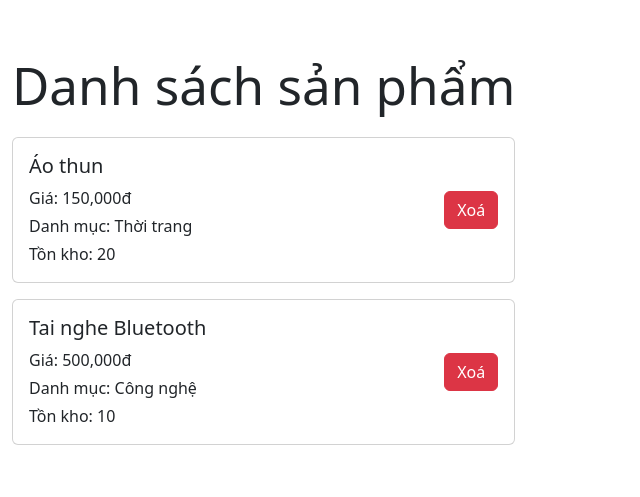
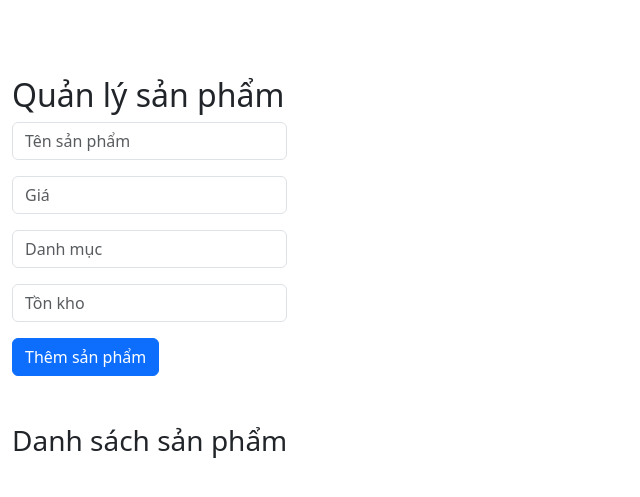
Before and after one commit to kieutrang47/TH_REACTJS, a React (Vite) app in the folder nguyenthikieutrang_22642451_27/: page / in a window 1280 px wide. Shown: the part 153-650 px from the top of the page, without its empty margins (0-640 px from the left). Built offline with nearby package versions, Linux system fonts and the light colour scheme; the HTML template or start-up script is replaced by a standard one.

Commit message:
Commit_feat: thêm  sản phẩm  mới

```diff
--- a/nguyenthikieutrang_22642451_27/src/App.jsx
+++ b/nguyenthikieutrang_22642451_27/src/App.jsx
@@ -1,20 +1,99 @@
-import React from 'react';
-import ProductItem from './components/ProductItem';
+import React, { useReducer, useState } from 'react';
 
-const sampleProducts = [
-  { id: 1, name: 'Áo thun', price: 150000, category: 'Thời trang', stock: 20 },
-  { id: 2, name: 'Tai nghe Bluetooth', price: 500000, category: 'Công nghệ', stock: 10 },
-];
+// Reducer để quản lý danh sách sản phẩm
+const productReducer = (state, action) => {
+  switch (action.type) {
+    case 'ADD_PRODUCT':
+      return [...state, action.payload];
+    default:
+      return state;
+  }
+};
 
-function App() {
+const App = () => {
+  // Dùng useReducer để quản lý sản phẩm
+  const [products, dispatch] = useReducer(productReducer, []);
+
+  // Dữ liệu input
+  const [productName, setProductName] = useState('');
+  const [productPrice, setProductPrice] = useState('');
+  const [productCategory, setProductCategory] = useState('');
+  const [productStock, setProductStock] = useState('');
+
+  // Xử lý thêm sản phẩm
+  const handleAddProduct = () => {
+    const newProduct = {
+      id: Date.now(), // tạo id duy nhất
+      name: productName,
+      price: productPrice,
+      category: productCategory,
+      stock: productStock,
+    };
+
+    // Gửi action để thêm sản phẩm
+    dispatch({ type: 'ADD_PRODUCT', payload: newProduct });
+
+    // Clear form sau khi thêm
+    setProductName('');
+    setProductPrice('');
+    setProductCategory('');
+    setProductStock('');
+  };
+
   return (
-    <div className="container mt-4">
-      <h1 className="mb-4">Danh sách sản phẩm</h1>
-      {sampleProducts.map((p) => (
-        <ProductItem key={p.id} product={p} onDelete={() => {}} />
-      ))}
+    <div className="container mt-5">
+      <h2>Quản lý sản phẩm</h2>
+      <div className="mb-3">
+        <input
+          type="text"
+          className="form-control"
+          placeholder="Tên sản phẩm"
+          value={productName}
+          onChange={(e) => setProductName(e.target.value)}
+        />
+      </div>
+      <div className="mb-3">
+        <input
+          type="number"
+          className="form-control"
+          placeholder="Giá"
+          value={productPrice}
+          onChange={(e) => setProductPrice(e.target.value)}
+        />
+      </div>
+      <div className="mb-3">
+        <input
+          type="text"
+          className="form-control"
+          placeholder="Danh mục"
+          value={productCategory}
+          onChange={(e) => setProductCategory(e.target.value)}
+        />
+      </div>
+      <div className="mb-3">
+        <input
+          type="number"
+          className="form-control"
+          placeholder="Tồn kho"
+          value={productStock}
+          onChange={(e) => setProductStock(e.target.value)}
+        />
+      </div>
+      <button className="btn btn-primary" onClick={handleAddProduct}>
+        Thêm sản phẩm
+      </button>
+
+      <h3 className="mt-5">Danh sách sản phẩm</h3>
+      <ul className="list-group">
+        {products.map((product) => (
+          <li key={product.id} className="list-group-item">
+            <strong>{product.name}</strong><br />
+            Giá: {product.price} VNĐ | Danh mục: {product.category} | Tồn kho: {product.stock}
+          </li>
+        ))}
+      </ul>
     </div>
   );
-}
+};
 
 export default App;
```
Also changed, not shown: nguyenthikieutrang_22642451_27/minh_chung/commit-3.PNG (added).
